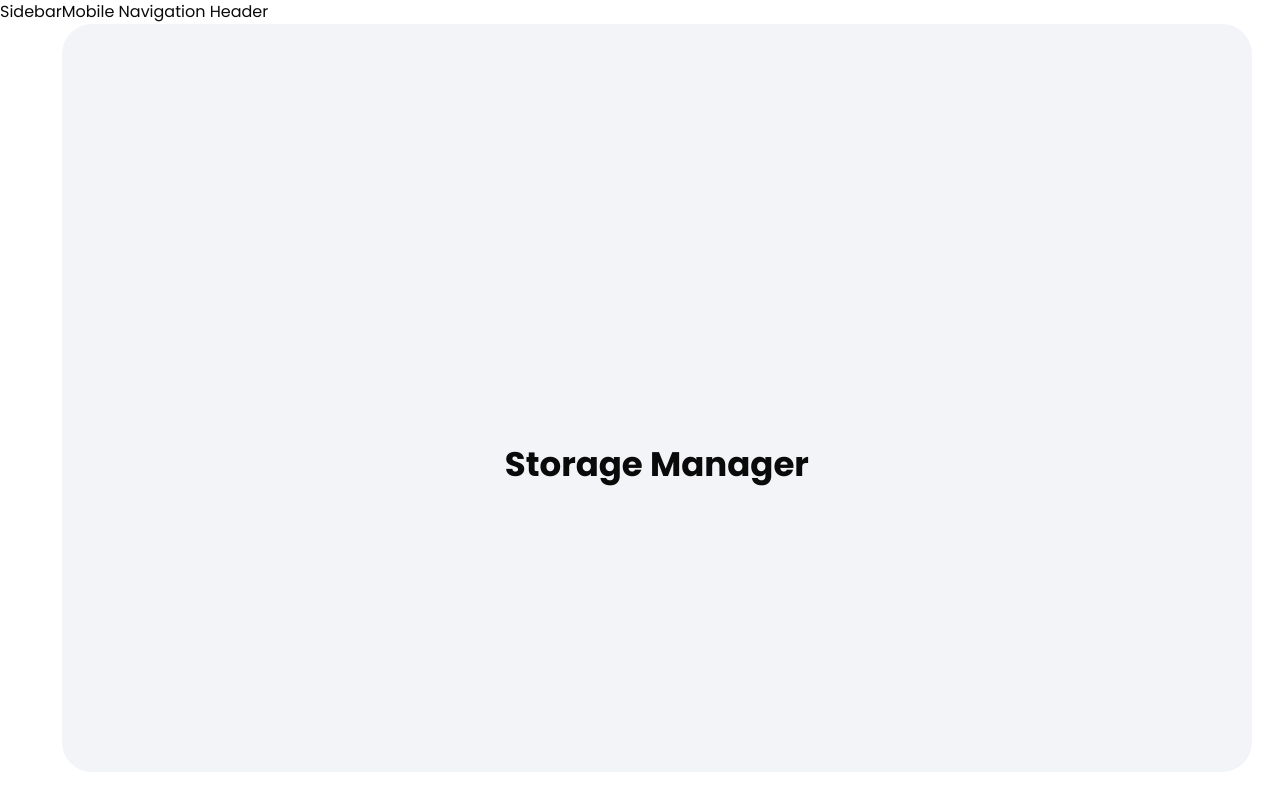
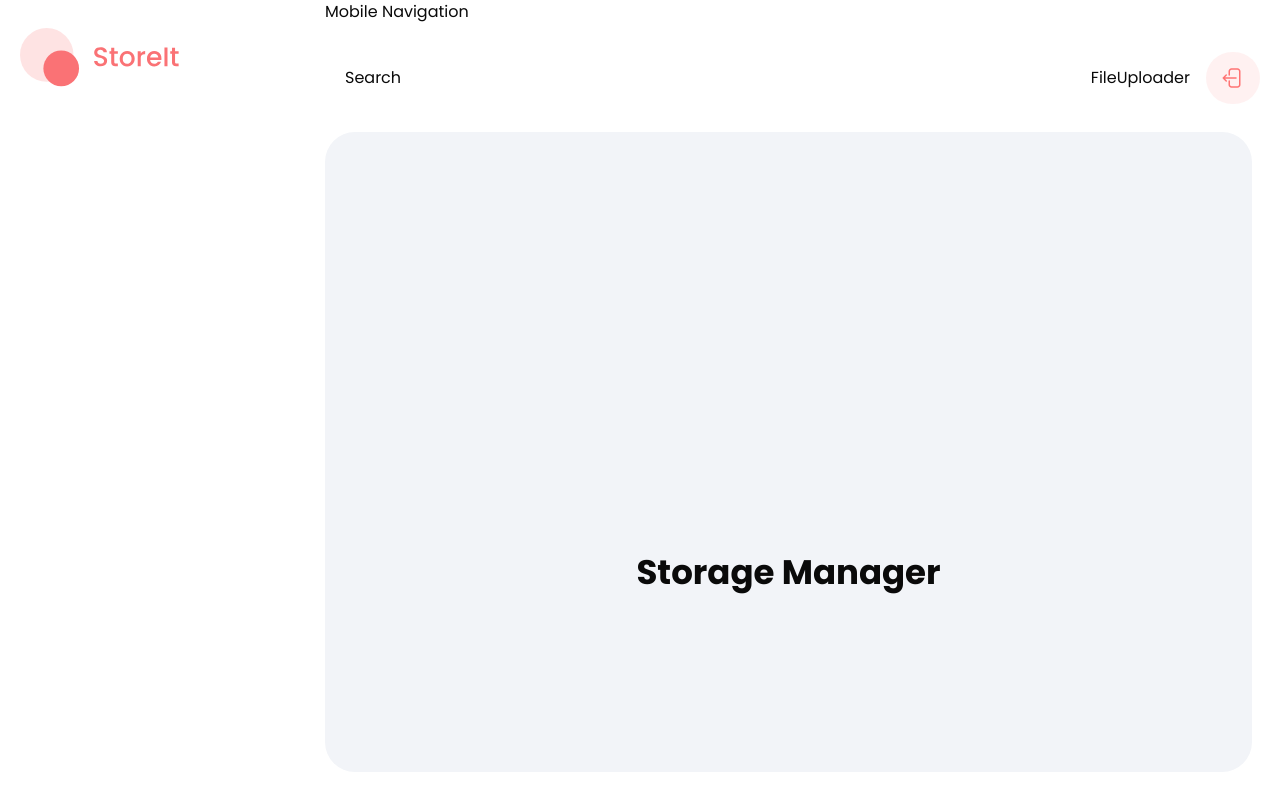
Before and after one commit to sudatra/storage-management-web-app, a Next.js app: page / in a window 1280 px wide. Built offline with nearby package versions, Linux system fonts and the light colour scheme.

Commit message:
started navbar, added constants file

```diff
--- a/app/(root)/layout.tsx
+++ b/app/(root)/layout.tsx
@@ -1,13 +1,16 @@
+import Header from '@/components/Header'
+import MobileNavigation from '@/components/MobileNavigation'
+import Sidebar from '@/components/Sidebar'
 import React from 'react'
 
 const layout = ({ children }: { children: React.ReactNode }) => {
   return (
     <main className='flex h-screen'>
-      Sidebar
+      <Sidebar />
 
       <section className='flex h-full flex-1 flex-col'>
-        Mobile Navigation
-        Header
+        <MobileNavigation />
+        <Header />
 
         <div className='main-content'>
           {children}
--- /dev/null
+++ b/components/FileUploader.tsx
@@ -0,0 +1,11 @@
+import React from 'react'
+
+const FileUploader = () => {
+  return (
+    <div>
+      FileUploader
+    </div>
+  )
+}
+
+export default FileUploader
--- /dev/null
+++ b/components/Header.tsx
@@ -0,0 +1,34 @@
+import React from 'react'
+import { Button } from './ui/button'
+import Image from 'next/image'
+import Search from './Search'
+import FileUploader from './FileUploader'
+
+const Header = () => {
+  return (
+    <header className='header'>
+      <Search />
+
+      <div className='header-wrapper'>
+        <FileUploader />
+
+        <form>
+          <Button
+            type='submit'
+            className='sign-out-button'
+          >
+            <Image
+              src='/assets/icons/logout.svg'
+              alt='sign-out'
+              width={24}
+              height={24}
+              className='w-6'
+            />
+          </Button>
+        </form>
+      </div>
+    </header>
+  )
+}
+
+export default Header
--- /dev/null
+++ b/components/MobileNavigation.tsx
@@ -0,0 +1,11 @@
+import React from 'react'
+
+const MobileNavigation = () => {
+  return (
+    <div>
+      Mobile Navigation
+    </div>
+  )
+}
+
+export default MobileNavigation
--- /dev/null
+++ b/components/Search.tsx
@@ -0,0 +1,11 @@
+import React from 'react'
+
+const Search = () => {
+  return (
+    <div>
+      Search
+    </div>
+  )
+}
+
+export default Search
--- /dev/null
+++ b/components/Sidebar.tsx
@@ -0,0 +1,35 @@
+import Image from 'next/image'
+import Link from 'next/link'
+import React from 'react'
+
+const Sidebar = () => {
+  return (
+    <aside className='sidebar'>
+      <Link href='/'>
+        <Image
+          src='/assets/icons/logo-full-brand.svg'
+          alt='logo'
+          width={160}
+          height={50}
+          className='hidden h-auto lg:block'
+        />
+
+        <Image
+          src='/assets/icons/logo-brand.svg'
+          alt='logo'
+          width={52}
+          height={52}
+          className='lg:hidden'
+        />
+      </Link>
+
+      <nav className='sidebar-nav'>
+        <ul className='flex flex-col flex-1 gap-6'>
+
+        </ul>
+      </nav>
+    </aside>
+  )
+}
+
+export default Sidebar
```
Also changed, not shown: constants/index.ts (added, +87 -0 lines).
